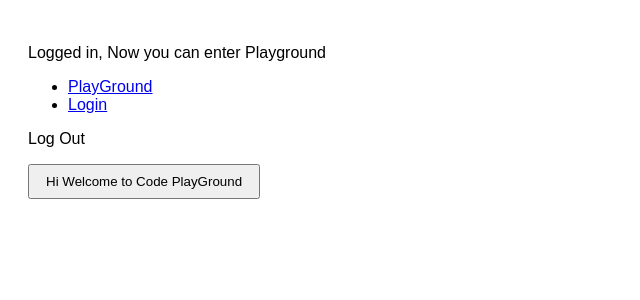
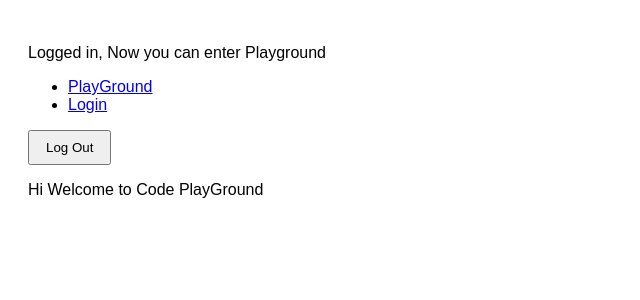
Before and after one commit to acciojob/code-playground-akhssm, a React app: page /login in a window 1280 px wide. Both pictures are taken after a click on the button "Log In". Shown: the top 300 px of the page, without its empty margins (0-640 px from the left). Built offline with nearby package versions, Linux system fonts and the light colour scheme.

Commit message:
Corrected

```diff
--- a/src/components/App.js
+++ b/src/components/App.js
@@ -9,10 +9,7 @@ import {
 import "../styles/App.css";
 
 const PrivateRoute = ({ isAuth, children }) => {
-  if (!isAuth) {
-    return <h3>Page not Found</h3>;
-  }
-  return children;
+  return isAuth ? children : <h3>Page not Found</h3>;
 };
 
 const Login = ({ onLogin }) => {
@@ -32,11 +29,17 @@ const Login = ({ onLogin }) => {
 };
 
 const Playground = () => (
-  <button>Hi Welcome to Code PlayGround</button>
+  <p>Hi Welcome to Code PlayGround</p>
 );
 
 function App() {
   const [isAuthenticated, setIsAuthenticated] = useState(false);
+  const history = useHistory();
+
+  const handleLogout = () => {
+    setIsAuthenticated(false);
+    history.push("/login");
+  };
 
   return (
     <div className="main-container">
@@ -55,7 +58,9 @@ function App() {
         </li>
       </ul>
 
-      {isAuthenticated && <p>Log Out</p>}
+      {isAuthenticated && (
+        <button onClick={handleLogout}>Log Out</button>
+      )}
 
       <Switch>
         <Route path="/login">
```
